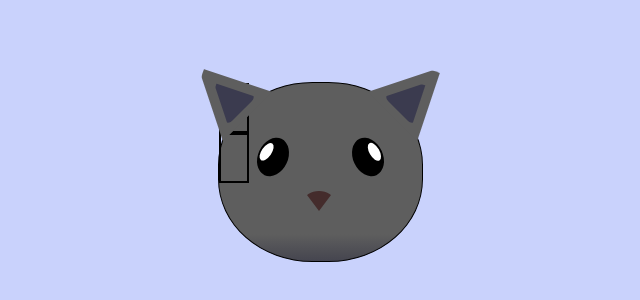
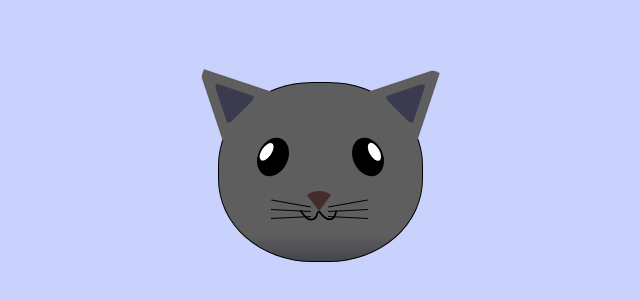
Before and after one commit to Theorafael/FCC-Modules, a plain HTML site: page Module Lists/FreeCodeCamp #9/index.html in a window 1280 px wide. Shown: the part 228-528 px from the top of the page, without its empty margins (320-960 px from the left). Drawn offline with Linux system fonts and the light colour scheme.

Commit message:
modified styles.css

```diff
--- a/Module Lists/FreeCodeCamp #9/styles.css
+++ b/Module Lists/FreeCodeCamp #9/styles.css
@@ -133,5 +133,74 @@
   width: 30px;
   height: 50px;
   border: 2px solid #000;
+  border-radius: 190%/190px 150px 0 0;
+  border-color: black transparent transparent transparent;
+}
 
+.cat-mouth-line-left {
+  position: absolute;
+  top: 88px;
+  left: 74px;
+  transform: rotate(170deg);
 }
+
+.cat-mouth-line-right {
+  position: absolute;
+  top: 88px;
+  left: 91px;
+  transform: rotate(165deg);
+}
+
+.cat-whiskers-left div {
+  width: 40px;
+  height: 1px;
+  background-color: #000;
+}
+
+.cat-whiskers-right div {
+  width: 40px;
+  height: 1px;
+  background-color: #000;
+}
+
+.cat-whisker-left-top {
+  position: absolute;
+  top: 120px;
+  left: 52px;
+  transform: rotate(10deg);
+}
+
+.cat-whisker-left-middle {
+  position: absolute;
+  top: 127px;
+  left: 52px;
+  transform: rotate(3deg);
+}
+
+.cat-whisker-left-bottom {
+  position: absolute;
+  top: 134px;
+  left: 52px;
+  transform: rotate(-3deg);
+}
+
+.cat-whisker-right-top {
+  position: absolute;
+  top: 120px;
+  left: 109px;
+  transform: rotate(-10deg);
+}
+
+.cat-whisker-right-middle {
+  position: absolute;
+  top: 127px;
+  left: 109px;
+  transform: rotate(-3deg);
+}
+
+.cat-whisker-right-bottom {
+  position: absolute;
+  top: 134px;
+  left: 109px;
+  transform: rotate(3deg);
+}
```
Lines whose indentation alone changed are shown as unchanged.
